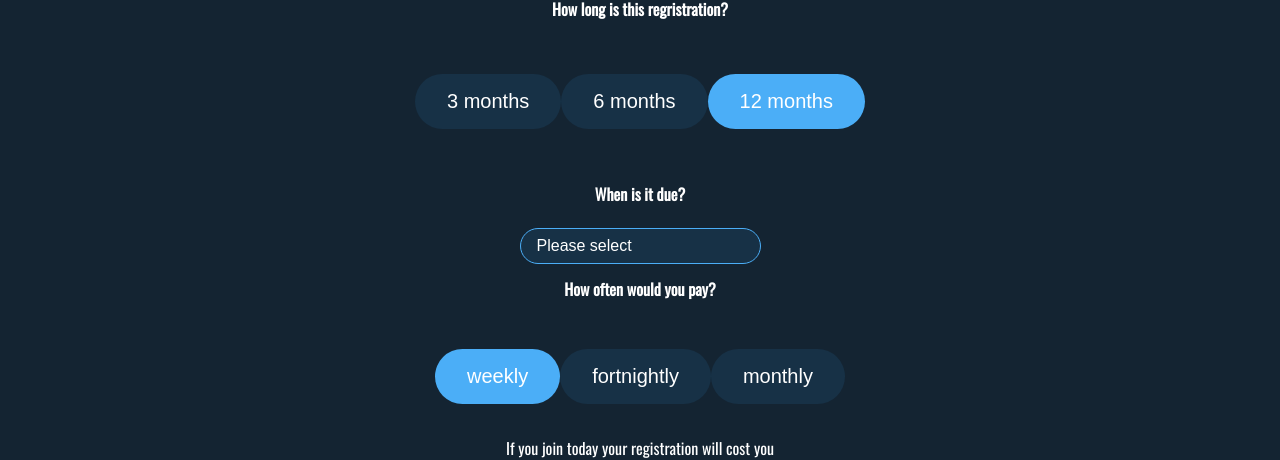
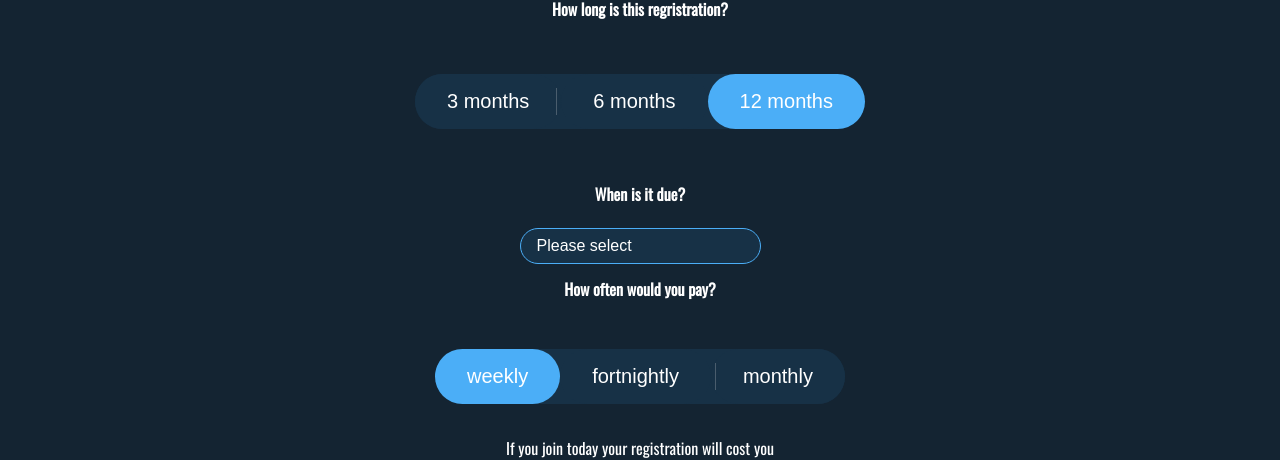
Before and after one commit to leoacosta/forget-reg, a React (Create React App) app: page / in a window 1280 px wide. Shown: the part 137-597 px from the top of the page. Built offline with nearby package versions, Linux system fonts and the light colour scheme.

Commit message:
update button styles

```diff
--- a/src/components/button/Button.styled.js
+++ b/src/components/button/Button.styled.js
@@ -2,16 +2,40 @@ import styled from 'styled-components';
 
 export const StyledButtonGroup = styled.div`
   margin: 2rem 0;
+  background-color: #173146;
+  border-radius: 1.875rem;
 `;
 
 export const StyledButton = styled.button`
   background-color: #173146;
   border: none;
-  border-radius: 2rem;
+  border-radius: 1.875rem;
   color: #fff;
   cursor: pointer;
   font-size: 1.25rem;
   padding: 1rem 2rem;
+
+  &:nth-child(2) {
+    position: relative;
+
+    &:before,
+    &:after {
+      content: '';
+      width: 1px;
+      height: 50%;
+      background-color: hsl(60deg 4% 89% / 25%);
+      position: absolute;
+      top: 25%;
+    }
+
+    &:before {
+      left: -5px;
+    }
+
+    &:after {
+      right: -5px;
+    }
+  }
 
   &:focus {
     outline: 0; // TODO fix for accessibility
@@ -19,5 +43,7 @@ export const StyledButton = styled.button`
 
   &.is-active {
     background-color: #4baef7;
+    position: relative;
+    z-index: 1;
   }
 `;
```
